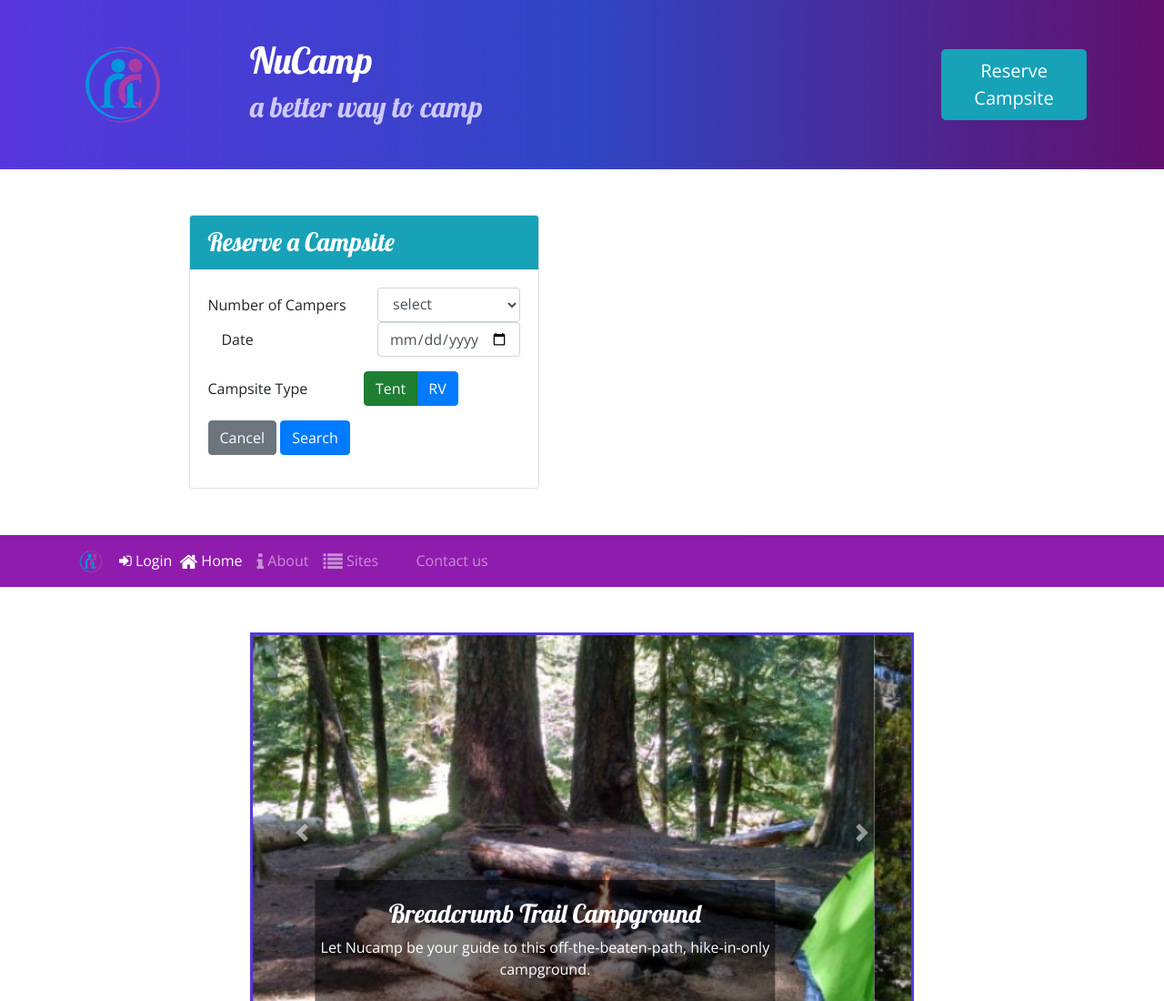
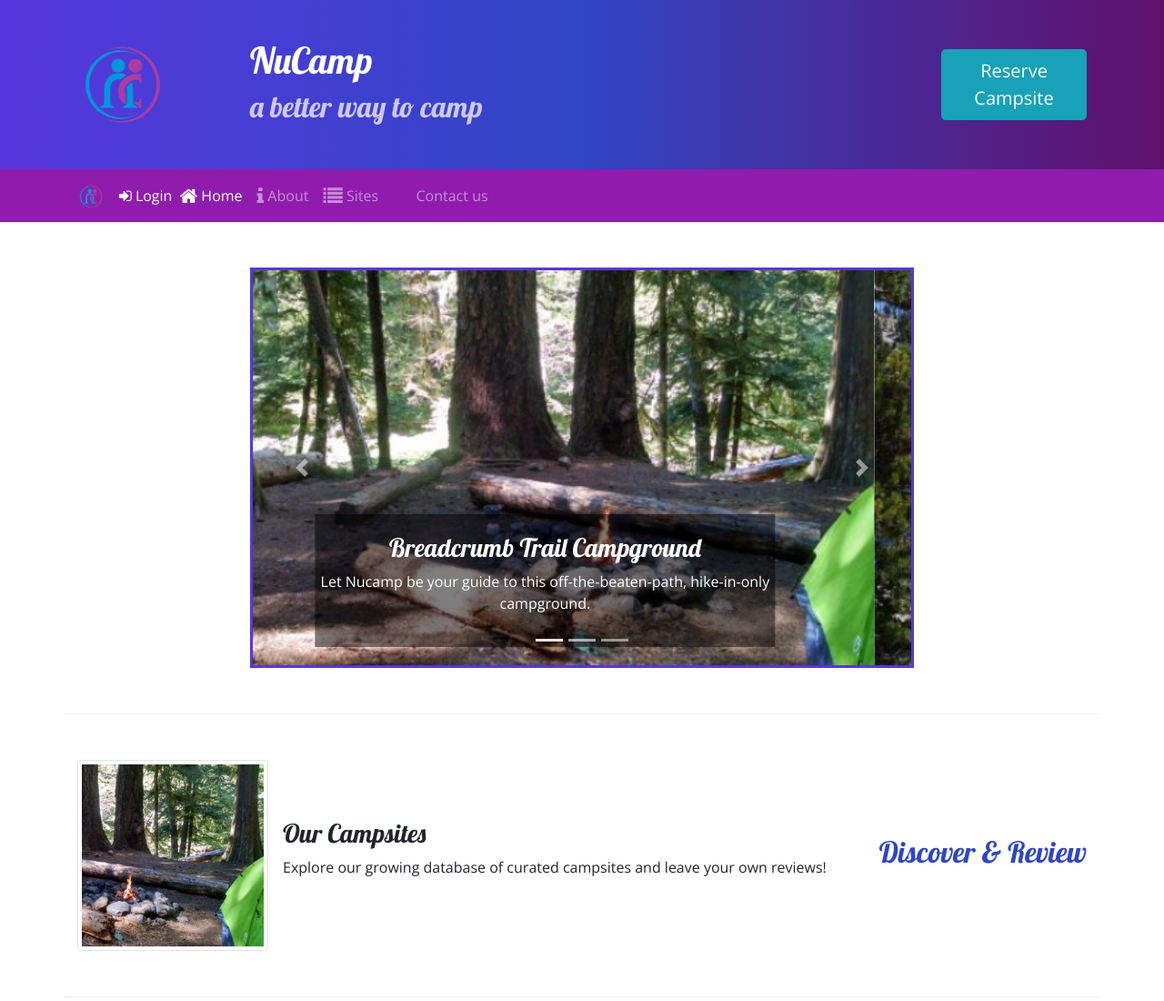
Before and after one commit to yadig69/nucamp, a website: page index.html in a window 1280 px wide. Shown: the top 1100 px of the page at 91% size. Drawn offline with nearby package versions, Linux system fonts and the light colour scheme.

Commit message:
Week 3 Assignments

```diff
--- a/index.html
+++ b/index.html
@@ -42,7 +42,7 @@
 
     <!-- reserveModal -->
 
-    <div id="reserveModal" class="xmodal modal-lg">
+    <div id="reserveModal" class="modal modal-lg">
         <div class="row row-content align-center">
             <div class="col col-sm-6 mx-auto">
                 <div class="card">
```
